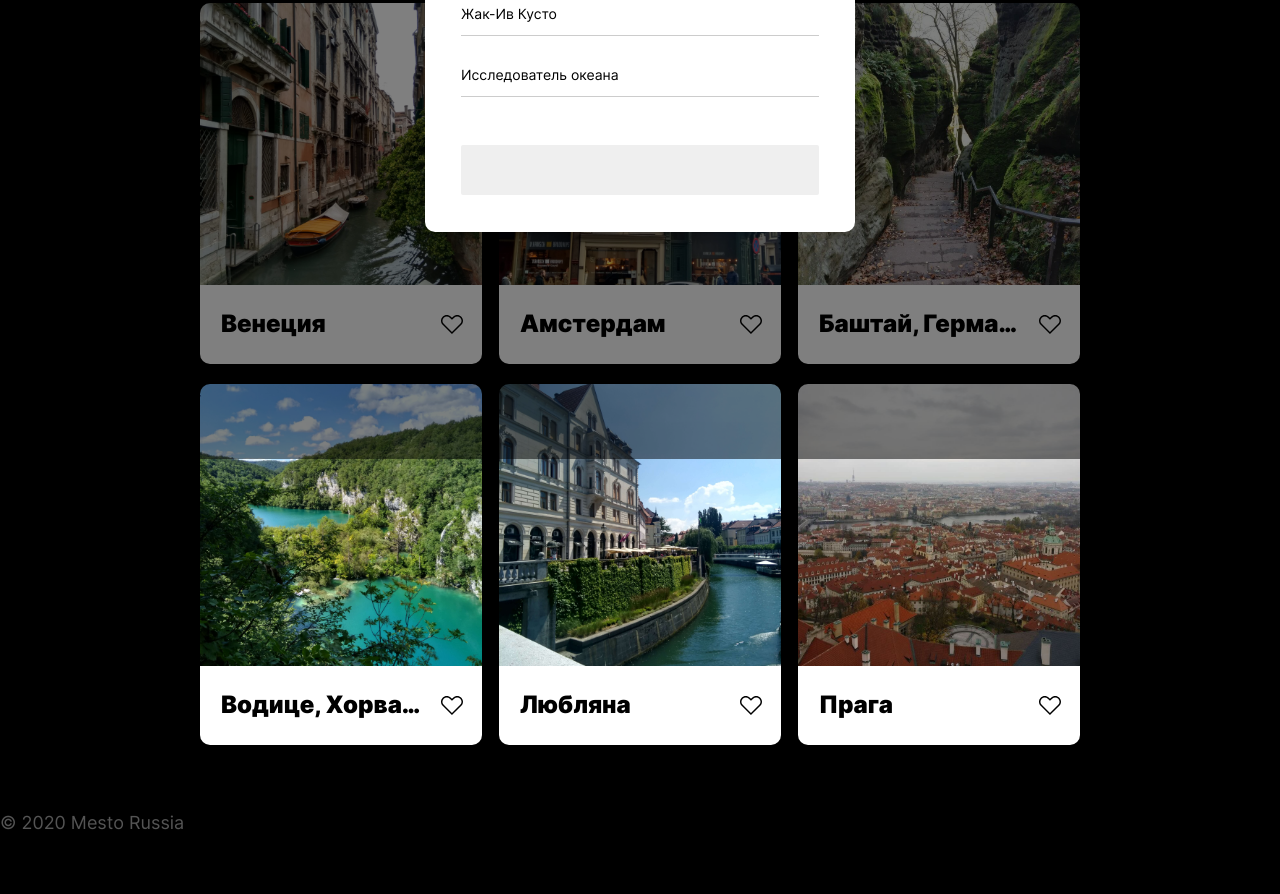
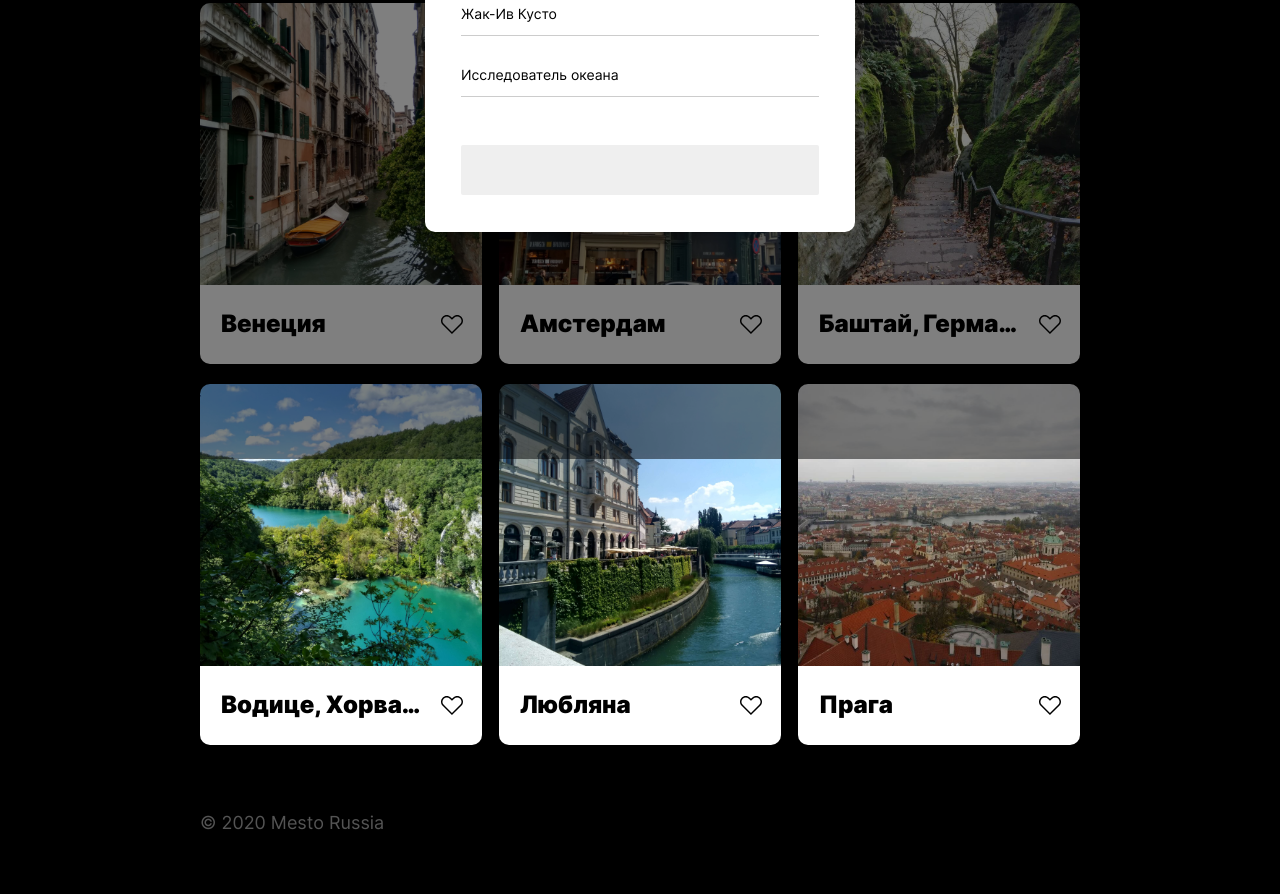
Before and after one commit to AlbinaZakirova/mesto-project-bootcamp, a plain HTML site: page index.html in a window 1280 px wide. Shown: the part 341-1235 px from the top of the page. Drawn offline with Linux system fonts and the light colour scheme; files whose address does not match are found by name.

Commit message:
ПР4, 11.01.2023, первая итерация

```diff
--- a/index.html
+++ b/index.html
@@ -80,7 +80,7 @@
       </div>
     </section>
   </main>
-  <footer class="footer pge__container">
+  <footer class="footer page__container">
     <p class="footer__copyright">&#169; 2020 Mesto Russia</p>
   </footer>
 </body>
```
Also changed, not shown: README.md (added).
